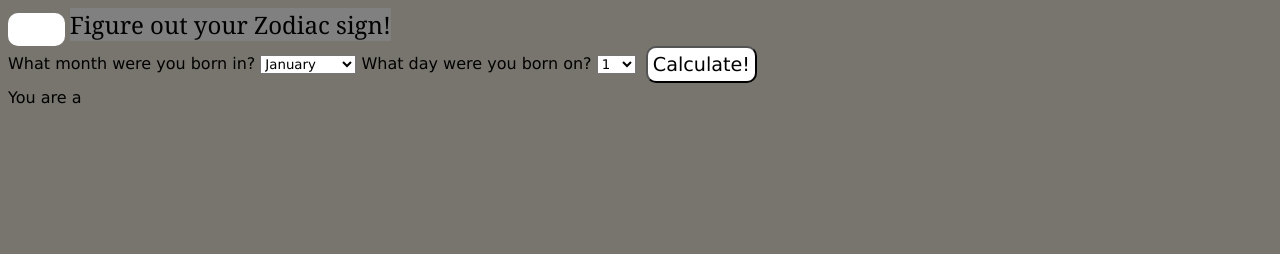
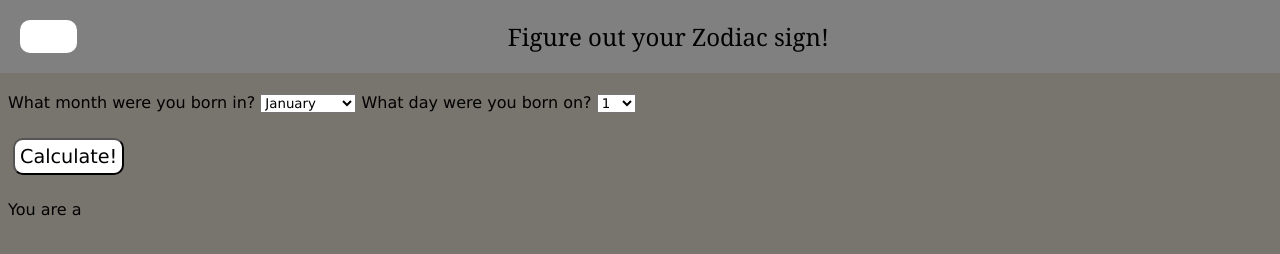
Before and after one commit to code-shayne/ENGR_116, a plain HTML site: page final project/zodiac.html in a window 1280 px wide. Drawn offline with Linux system fonts and the light colour scheme.

Commit message:
zodiac killer

```diff
--- a/final project/index.css
+++ b/final project/index.css
@@ -3,7 +3,7 @@
     --button-color: white;
     --button-text-color: white;
     --horoscope-color: #020035;
-    --header-color: gray;
+    --header-bgcolor: gray;
 }
 
 * {
@@ -18,10 +18,14 @@
 
 #header {
     padding: 20px;
-    background-color: var(--header-color);
+    background-color: var(--header-bgcolor);
     text-align: center;
     margin: -8px;
     margin-bottom: 20px;
+}
+
+#back {
+    float:left;
 }
 
 #title {
@@ -150,3 +154,8 @@ a:visited {
     color: black;
     margin: 5px;
 }
+
+#calc {
+    margin-top:20px;
+    margin-bottom:20px;
+}
--- a/final project/zodiac.html
+++ b/final project/zodiac.html
@@ -9,8 +9,10 @@
 </head>
 <body>
     <main class="main">
-        <a href="index.html" class="button">Back</a>
-        <hi id="title">Figure out your Zodiac sign!</hi>
+         <section id="header">
+            <a href="index.html" class="button" id="back">Back</a>
+            <hi id="title">Figure out your Zodiac sign!</hi>
+        </section>
         <section>
             <label for="months">What month were you born in?</label>
             <select name="months" id="months" class="dropdown">
@@ -61,7 +63,9 @@
               <option value="30">30</option>
               <option value="31">31</option>
             </select>
+            <section id="calc">
             <button class="button" id="calculate">Calculate!</button>
+            </section>
         </section>
         <section>
             <hi id="zodiac">You are a </hi>
```
